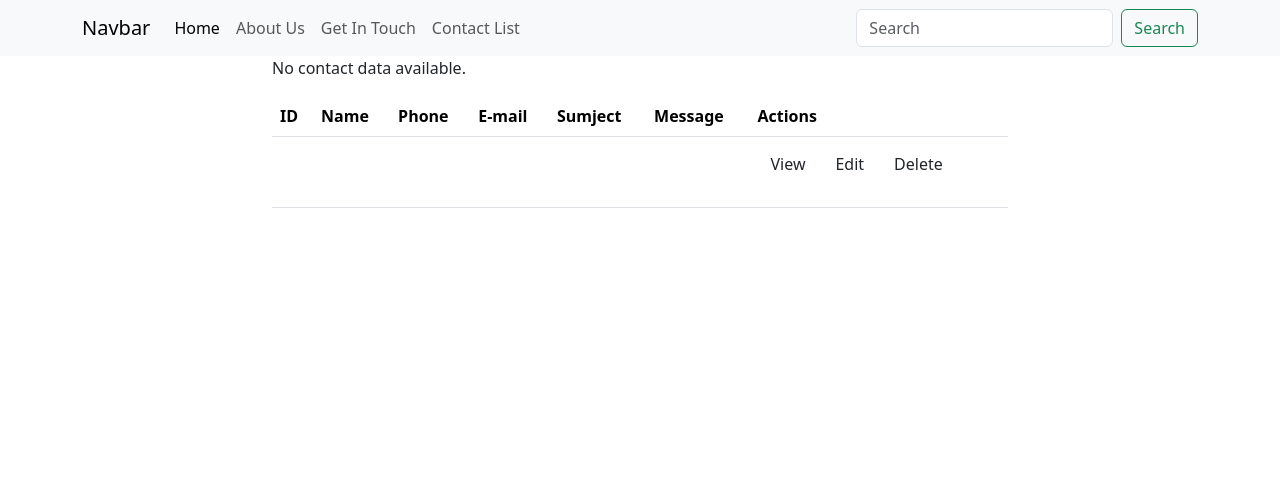
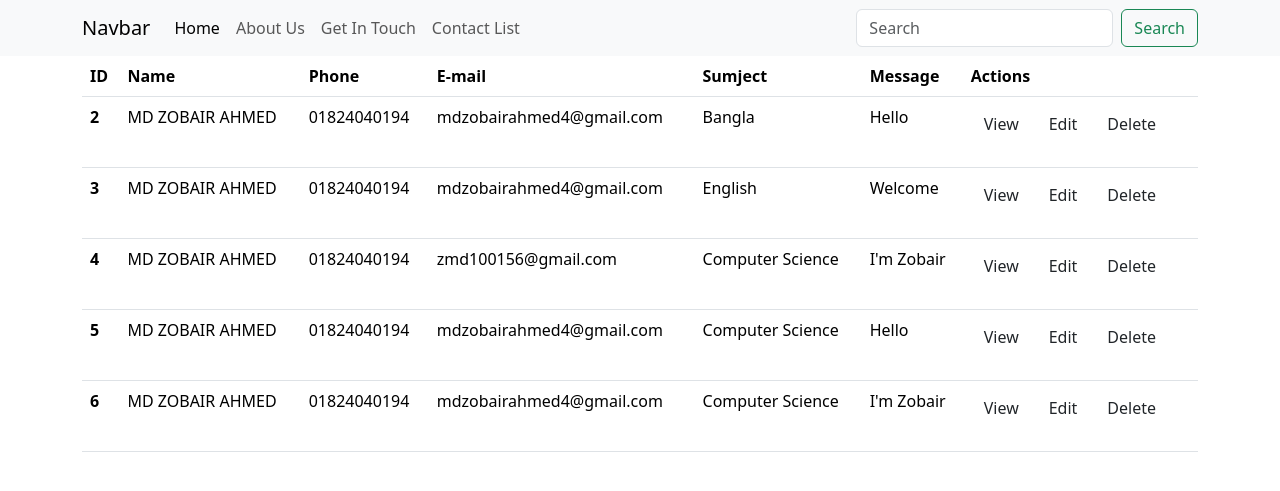
Before and after one commit to Zobair12/Django_Firstproject, a Django app: page /contact/list/ in a window 1280 px wide. Shown: the top 491 px of the page. Run offline with Django 5.2, Linux system fonts and the light colour scheme; data comes from the database, SQL or seed files in the repository; both versions use the stored data as it was after the commit; some libraries are stand-ins or nearby versions.

Commit message:
Update 25/6/2025

```diff
--- a/firstapp/templates/contact_list.html
+++ b/firstapp/templates/contact_list.html
@@ -6,7 +6,7 @@
 <section id="contact">
     <div class="container">
         <div class="row justify-content-center align-items-center">
-            <div class="col-12 col-md-8 col-lg-8">
+            <div class="col-12 col-md-10 col-lg-12">
                 <table class="table">
                     <thead>
                         <tr>
@@ -20,10 +20,8 @@
                         </tr>
                     </thead>
                     <tbody>
-                        {% for c in contact_list %}
-                        {% empty %}
-                        <p>No contact data available.</p>
-                        {% endfor %}
+                        {% for c in contacts %}
+
                         <tr>
                             <th scope="row">{{ c.pk }}</th>
                             <td>{{ c.name }}</td>
@@ -35,11 +33,13 @@
                                 <p class="d-inline-flex gap-1">
                                     <a href="#" class="btn" role="button" data-bs-toggle="button">View</a>
                                     <a href="#" class="btn" role="button" data-bs-toggle="button" aria-pressed="true">Edit</a>
-                                    <a href="#" class="btn" role="button" data-bs-toggle="button">Delete</a>
+                                    <a href="{% url 'contact_delete' c.pk %} " class="btn" role="button" data-bs-toggle="button">Delete</a>
                                 </p>
                             </td>
                         </tr>
-
+                        {% empty %}
+                        <p>No contact data available.</p>
+                        {% endfor %}
                     </tbody>
                 </table>
             </div>
--- a/firstapp/urls.py
+++ b/firstapp/urls.py
@@ -6,4 +6,5 @@ urlpatterns = [
     path('about/', views.about, name="about"),
     path('contact/', views.contact, name="contact"),
     path('contact/list/', views.contact_list, name="contact_list"),
+    path('contact/delete/<int:pk>/', views.contact_delete, name="contact_delete"),
 ]
--- a/firstapp/views.py
+++ b/firstapp/views.py
@@ -33,5 +33,9 @@ def contact(request):
 
 def contact_list(request):
     contacts = Contact.objects.all()
+    return render(request, 'contact_list.html', {'contacts':contacts})
 
-    return render(request, 'contact_list.html', {'contacts':contacts})
+def contact_delete(request, pk=None):
+    contacts = Contact.objects.get(pk=pk)
+    contact.delete()
+    return redirect('contact_list')
```
Also changed, not shown: db.sqlite3.
